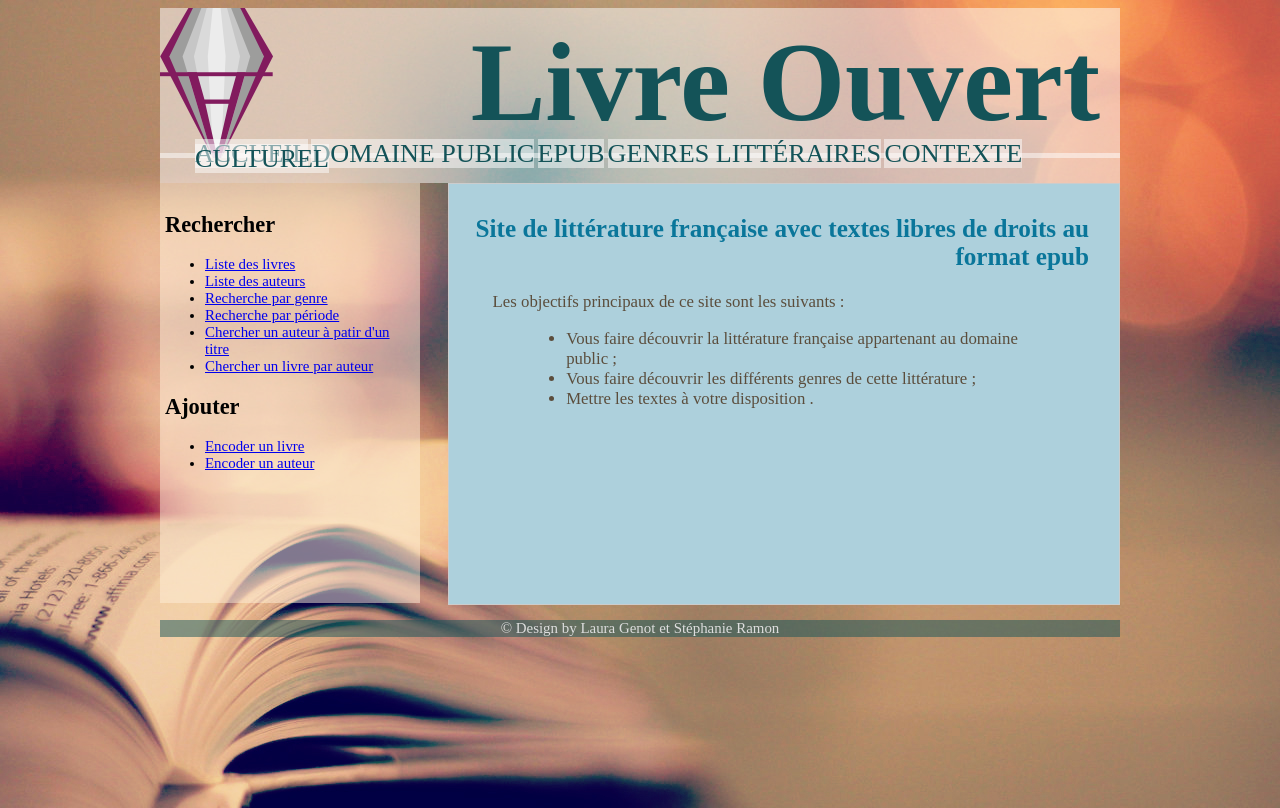
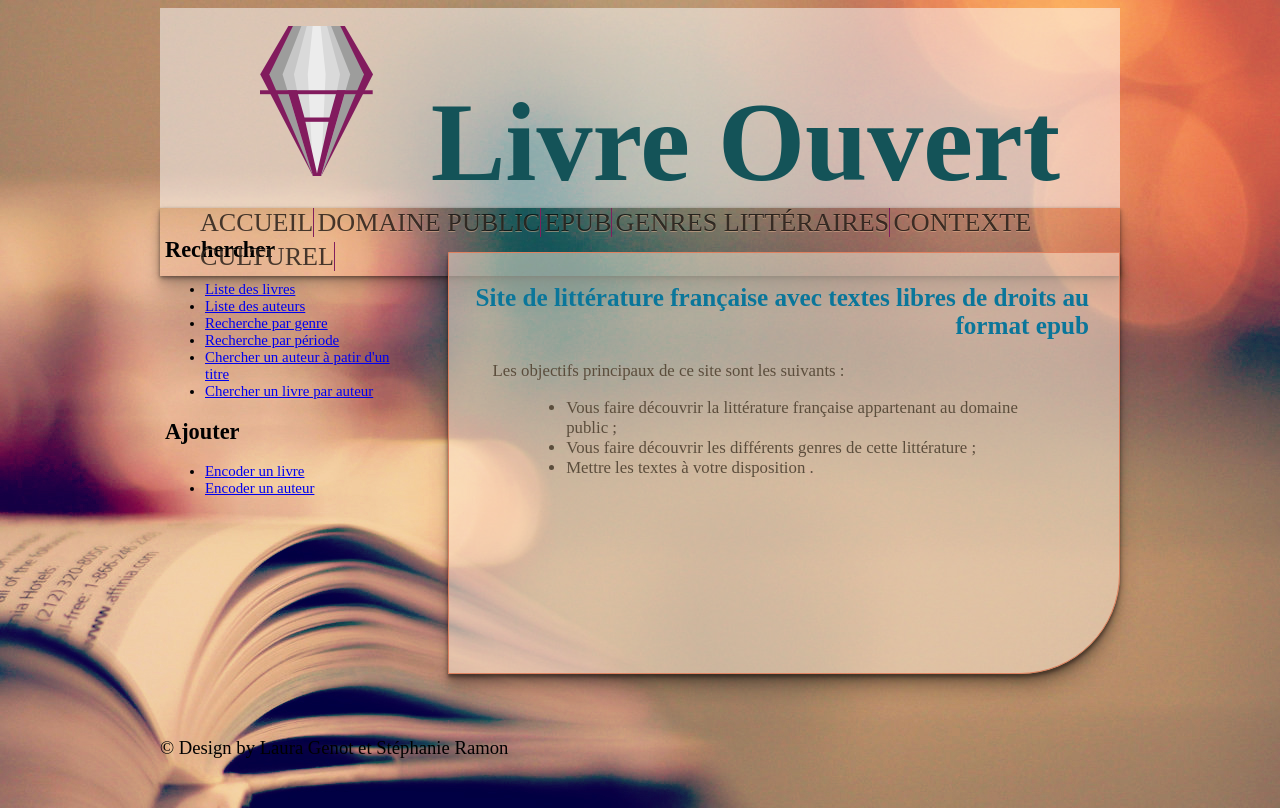
Before and after one commit to StephRamon/Livre-Ouvert, a PHP site: page /alivreouvert/index.php in a window 1280 px wide. Run offline with PHP 8.4, Linux system fonts and the light colour scheme; some libraries are stand-ins or nearby versions.

Commit message:
nouveau-css

```diff
--- a/alivreouvert/style.css
+++ b/alivreouvert/style.css
@@ -23,21 +23,29 @@ div#wrapper{
 
 /* header */
 header#banner{
-	background-image:url(images/logo.png);
-	background-repeat: no-repeat;
 	/*background-color: rgba(20, 84, 88, 0.5);*/
 	background-color: rgba(255, 255, 255, 0.5);
 	color:#145358;
 	margin: auto;
 	font-size:2em;
 	text-align:right;
-	height:150px;
+	height:200px;
 }
 
 header#banner h1{
 	margin:0px;
-	padding:10px 20px 0px 0px;
+	padding:70px 60px 0px 0px;
 	font-size:3em;
+}
+
+/* logo */
+#logo{
+	display: inline-block;
+	float: left;
+	background-image: url(images/logo.png);
+	width: 113px;
+	height: 150px;
+	margin: 18px 0px 0px 100px;
 }
 
 /* main_content */
@@ -52,18 +60,23 @@ div#main_content{
 	display:table-cell;
 }
 
+/* menu circular */
 div#menu_circular{
+
 	width: 960px;
-	background-color: rgba(255, 255, 255, 0.5);
 	font-size: 0.7em;
-	height: 30px;
-	line-height: 1px;
+	height: 0px;
+	line-height: 30px;
 }
 div#menu_circular ul{
-	margin: -5px;
+	margin: 0px 0px 0px 0px;
+    box-shadow: 0 1px 3px rgba(0, 0, 0, .3),
+                0 3px 5px rgba(0, 0, 0, .2),
+                0 5px 10px rgba(0, 0, 0, .2),
+                0 20px 20px rgba(0, 0, 0, .15);
 }
 div#menu_circular ul li{
-	background-color: rgba(255, 255, 255, 0.5);
+	border-right: 1px solid #801f5e;
 	list-style-type: none;
 	display: inline;
 	text-align: center;
@@ -71,21 +84,28 @@ div#menu_circular ul li{
 	font-size: 2em;
 }
 div#menu_circular ul li a{
-	color: #145358;
 	height: 100%;
+	color: rgba(0, 0, 0, .7);
+	text-shadow: 0 1px 0 rgba(229, 182, 148, .5);
 	text-decoration: none;
+	display: inline;
+    text-align: center;
+    color: rgba(0, 0, 0, .7);
 }
+
+
 div#menu_circular ul li a:hover{
-	background-color: rgba(20, 84, 88, 0.5);
 	text-decoration: none;
-	color: #fff;
+	color: #801f5e;
 	height: 100%;
 }
+
 /* left_menu */
 #left_menu{
 	display: inline-block;
 	float: left;
 	width:250px;
+<<<<<<< Updated upstream
 	background-color:rgba(255,240,217,0.5);
 	padding:10px 5px;
 	min-height:400px;
@@ -96,12 +116,36 @@ section{
 	border:1px solid #CCC;
 	width: 650px;
 	/*margin:10px 0px;*/
+=======
+	margin:45px 0px;
+	background-color: rgba(255, 129, 96, 0.6);
+	border-radius: 0px 30px 0px 30px;
+	padding:10px 5px;
+	min-height:400px;
+	font-size:0.8em;
+	box-shadow: 0 3px 3px rgba(0, 0, 0, .3),
+                0 5px 5px rgba(0, 0, 0, .2),
+                0 10px 10px rgba(0, 0, 0, .2),
+                0 20px 20px rgba(0, 0, 0, .15);
+>>>>>>> Stashed changes
 }
 
-/*** CONTENT ***/
+/* section */
+section{
+	border:1px solid #DF815F;
+	border-radius: 0px 0px 100px 0px;
+	width: 650px;
+	margin:44px 0px;
+	box-shadow: 0 3px 3px rgba(0, 0, 0, .3),
+                0 5px 5px rgba(0, 0, 0, .2),
+                0 10px 10px rgba(0, 0, 0, .2),
+                0 20px 20px rgba(0, 0, 0, .15);
+}
+
+/* content */
 #content{
 	min-height:400px;
-	background-color: #add0dc;
+	background-color:rgba(255,240,217,0.5);
 	font-size:0.9em;
 	color:#5b4d3c;
 	padding:10px;
@@ -121,7 +165,11 @@ section{
 #content ul li{
 	margin:0px 4em;
 }
+<<<<<<< Updated upstream
 /*** FOOTER ***/
+=======
+/* footer */
+>>>>>>> Stashed changes
 footer{
 	background-color: rgba(20, 84, 88, 0.5);
 	color:#ddd;
```
